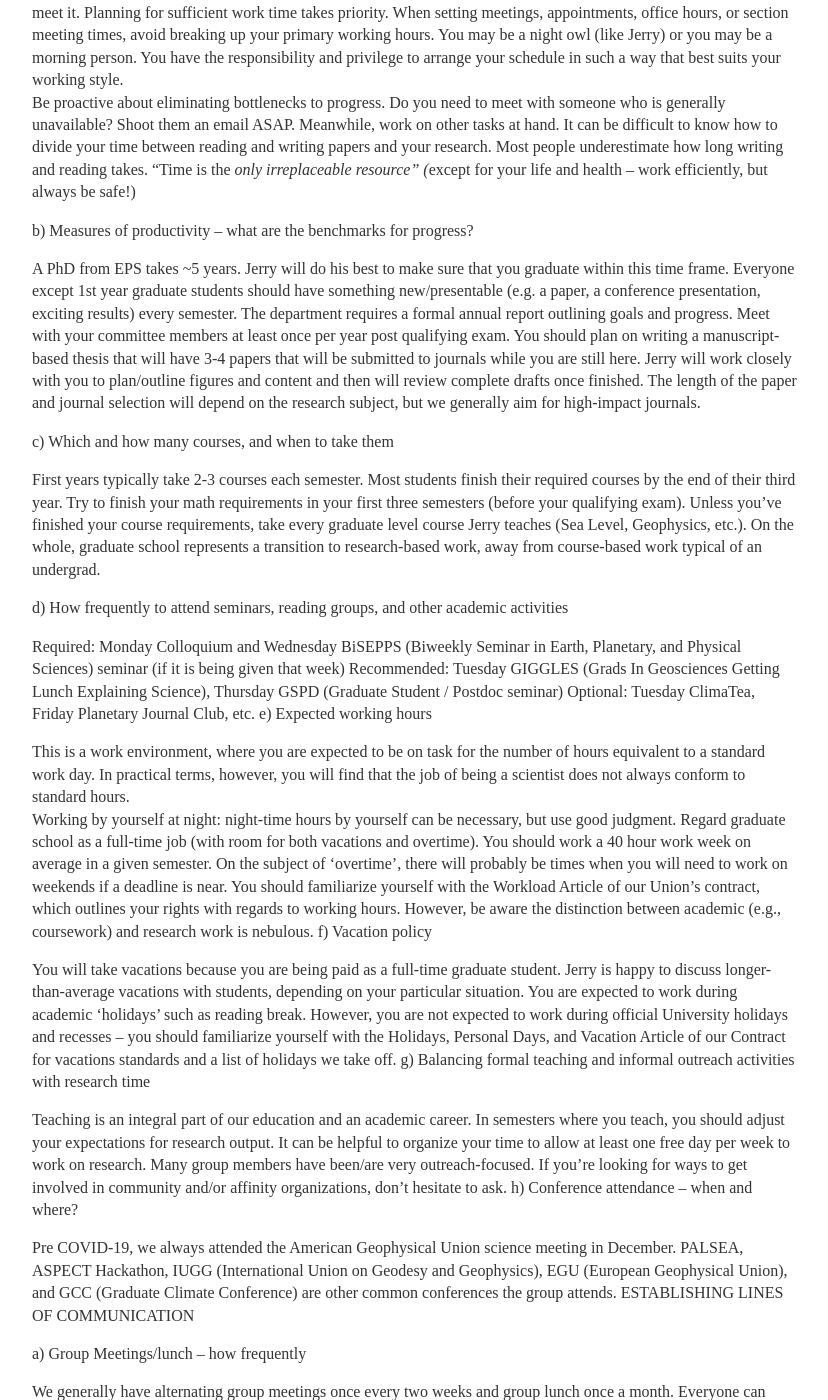
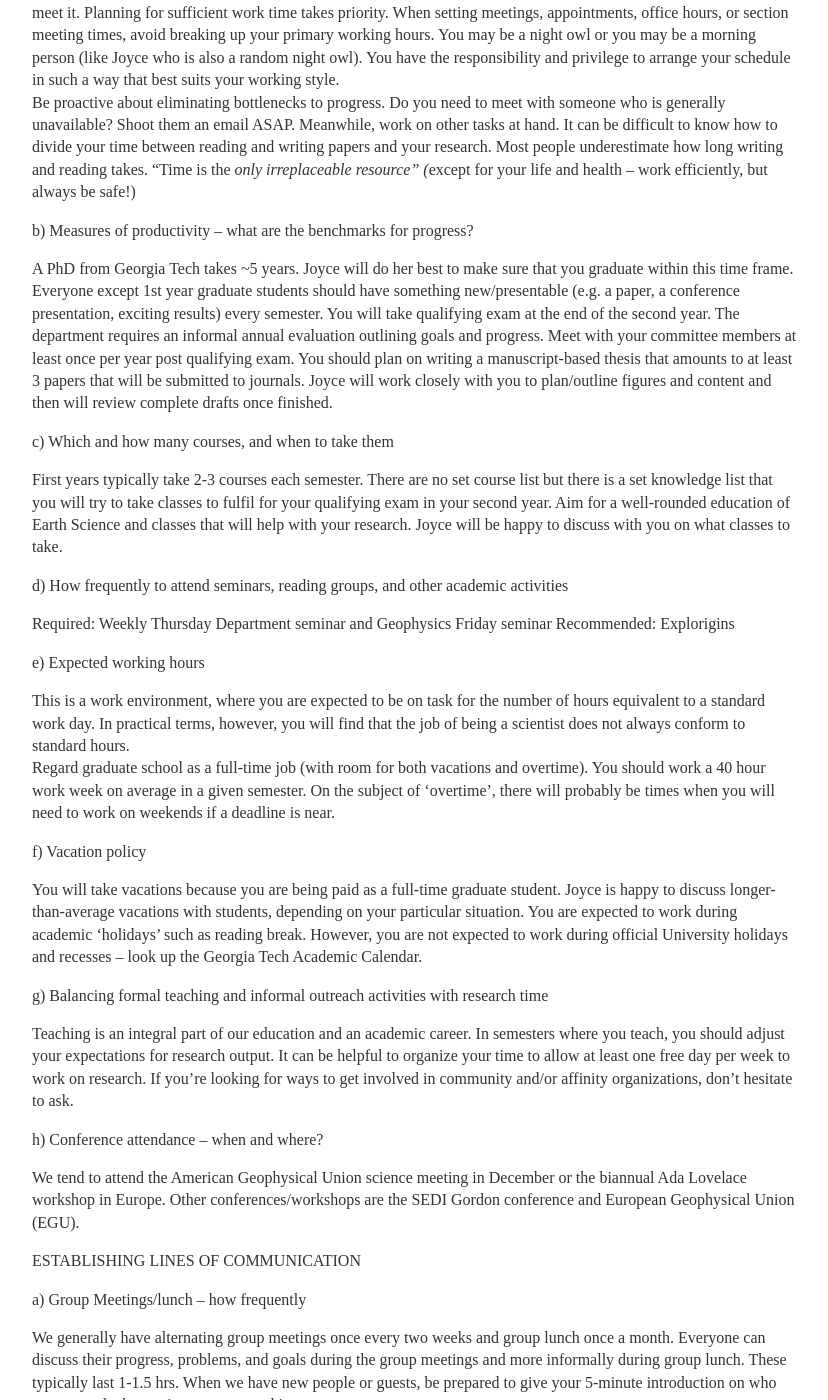
Before and after one commit to joycesim/joycesim.github.io, a Jekyll site: the page built from SimLabExpectations/index.md, in a window 1280 px wide and 1400 px high, scrolled down 386 px. Shown: the whole window, without its empty margins (224-1052 px from the left). Built offline with Jekyll 4.4.1, drawn with Linux system fonts in a browser that asks for light colours; our own code applies the rules of GitHub Pages for plain Markdown files; some of the changed text lies outside the part shown.

Commit message:
Update index.md

```diff
--- a/SimLabExpectations/index.md
+++ b/SimLabExpectations/index.md
@@ -1,59 +1,62 @@
-
 This document gives an idea of what is expected of you as a SimLab student, and what you can expect of Joyce as an advisor.
 Everyone is different and so is their PhD experience.
 This document is meant to be a guide that is accompanied by ongoing conversations between Joyce and yourself/your peers about your progress and goals.
 
-If something is not addressed below, or if you’re not sure about something, ask someone!
+If something is not addressed below, or if you’re not sure about something, please ask!
 
 THE BASICS
 
 a)     The importance of self-motivation and independent initiative
 
 The time commitment to research tends to be one of the most important issues for graduate students and advisors. Set specific goals and timetables for yourself. Working hard is not the same as accomplishing something (work smarter not harder). Make sure you set a goal and adjust your strategy as necessary (e.g., with teaching load, coursework, life!) to meet it.
-Planning for sufficient work time takes priority. When setting meetings, appointments, office hours, or section meeting times, avoid breaking up your primary working hours. You may be a night owl (like Jerry) or you may be a morning person. You have the responsibility and privilege to arrange your schedule in such a way that best suits your working style.
+Planning for sufficient work time takes priority. When setting meetings, appointments, office hours, or section meeting times, avoid breaking up your primary working hours. You may be a night owl or you may be a morning person (like Joyce who is also a random night owl). You have the responsibility and privilege to arrange your schedule in such a way that best suits your working style.
 Be proactive about eliminating bottlenecks to progress. Do you need to meet with someone who is generally unavailable? Shoot them an email ASAP. Meanwhile, work on other tasks at hand.
 It can be difficult to know how to divide your time between reading and writing papers and your research. Most people underestimate how long writing and reading takes.
 “Time is the *only irreplaceable resource” (*except for your life and health – work efficiently, but always be safe!)
 
 b)    Measures of productivity – what are the benchmarks for progress?
 
-A PhD from EPS takes ~5 years.
-Jerry will do his best to make sure that you graduate within this time frame.
+A PhD from Georgia Tech takes ~5 years.
+Joyce will do her best to make sure that you graduate within this time frame.
 Everyone except 1st year graduate students should have something new/presentable (e.g. a paper, a conference presentation, exciting results) every semester.
-The department requires a formal annual report outlining goals and progress.
+You will take qualifying exam at the end of the second year.
+The department requires an informal annual evaluation outlining goals and progress.
 Meet with your committee members at least once per year post qualifying exam.
-You should plan on writing a manuscript-based thesis that will have 3-4 papers that will be submitted to journals while you are still here.
-Jerry will work closely with you to plan/outline figures and content and then will review complete drafts once finished.
-The length of the paper and journal selection will depend on the research subject, but we generally aim for high-impact journals.
+You should plan on writing a manuscript-based thesis that amounts to at least 3 papers that will be submitted to journals.
+Joyce will work closely with you to plan/outline figures and content and then will review complete drafts once finished.
 
 c)     Which and how many courses, and when to take them
 
-First years typically take 2-3 courses each semester. Most students finish their required courses by the end of their third year. Try to finish your math requirements in your first three semesters (before your qualifying exam).
-Unless you’ve finished your course requirements, take every graduate level course Jerry teaches (Sea Level, Geophysics, etc.).
-On the whole, graduate school represents a transition to research-based work, away from course-based work typical of an undergrad.
+First years typically take 2-3 courses each semester.
+There are no set course list but there is a set knowledge list that you will try to take classes to fulfil for your qualifying exam in your second year.
+Aim for a well-rounded education of Earth Science and classes that will help with your research.
+Joyce will be happy to discuss with you on what classes to take.
 
 d)    How frequently to attend seminars, reading groups, and other academic activities
 
-Required: Monday Colloquium and Wednesday BiSEPPS (Biweekly Seminar in Earth, Planetary, and Physical Sciences) seminar (if it is being given that week)
-Recommended: Tuesday GIGGLES (Grads In Geosciences Getting Lunch Explaining Science), Thursday GSPD (Graduate Student / Postdoc seminar)
-Optional: Tuesday ClimaTea, Friday Planetary Journal Club, etc.
+Required: Weekly Thursday Department seminar and Geophysics Friday seminar
+Recommended: Explorigins
+
 e)     Expected working hours
 
 This is a work environment, where you are expected to be on task for the number of hours equivalent to a standard work day. In practical terms, however, you will find that the job of being a scientist does not always conform to standard hours.
-Working by yourself at night: night-time hours by yourself can be necessary, but use good judgment.
-Regard graduate school as a full-time job (with room for both vacations and overtime). You should work a 40 hour work week on average in a given semester. On the subject of ‘overtime’, there will probably be times when you will need to work on weekends if a deadline is near. You should familiarize yourself with the Workload Article of our Union’s contract, which outlines your rights with regards to working hours. However, be aware the distinction between academic (e.g., coursework) and research work is nebulous.
+Regard graduate school as a full-time job (with room for both vacations and overtime). You should work a 40 hour work week on average in a given semester. On the subject of ‘overtime’, there will probably be times when you will need to work on weekends if a deadline is near.
+
 f)     Vacation policy
 
-You will take vacations because you are being paid as a full-time graduate student. Jerry is happy to discuss longer-than-average vacations with students, depending on your particular situation.
-You are expected to work during academic ‘holidays’ such as reading break. However, you are not expected to work during official University holidays and recesses -- you should familiarize yourself with the Holidays, Personal Days, and Vacation Article of our Contract for vacations standards and a list of holidays we take off.
+You will take vacations because you are being paid as a full-time graduate student. Joyce is happy to discuss longer-than-average vacations with students, depending on your particular situation.
+You are expected to work during academic ‘holidays’ such as reading break. However, you are not expected to work during official University holidays and recesses -- look up the Georgia Tech Academic Calendar.
+
 g)    Balancing formal teaching and informal outreach activities with research time
 
 Teaching is an integral part of our education and an academic career. In semesters where you teach, you should adjust your expectations for research output.  It can be helpful to organize your time to allow at least one free day per week to work on research.
-Many group members have been/are very outreach-focused. If you’re looking for ways to get involved in community and/or affinity organizations, don’t hesitate to ask.
+If you’re looking for ways to get involved in community and/or affinity organizations, don’t hesitate to ask.
+
 h)    Conference attendance – when and where?
 
-Pre COVID-19, we always attended the American Geophysical Union science meeting in December.
-PALSEA, ASPECT Hackathon, IUGG (International Union on Geodesy and Geophysics), EGU (European Geophysical Union), and GCC (Graduate Climate Conference) are other common conferences the group attends.
+We tend to attend the American Geophysical Union science meeting in December or the biannual Ada Lovelace workshop in Europe.
+Other conferences/workshops are the SEDI Gordon conference and European Geophysical Union (EGU).
+
 ESTABLISHING LINES OF COMMUNICATION
 
 a)     Group Meetings/lunch – how frequently
@@ -77,8 +80,8 @@ Joyce will try her best to do so as well but if you have something urgent, it is
 
 d)     Emphasize the importance of regular communication (in both directions)
 
-Sometimes, students are unclear what they should be doing early in a project. This is normal. Talk with Jerry, talk with fellow group members.
-Jerry is here to develop overarching ideas and projects with you, and guide you when you run into barriers. Other members of the group are your primary resource if you need focused technical/coding help.
+Sometimes, students are unclear what they should be doing early in a project. This is normal. Talk with Joyce, talk with fellow group members.
+Joyce is here to develop overarching ideas and projects with you, and guide you when you run into barriers. Other members of the group are your primary resource if you need focused technical/coding help.
 In academia, it is important to be open to criticism. Criticism can be a difficult aspect of a PhD; many of the things you will work on become so important to you that it can be hard to maintain perspective. Feel free to talk out edits or critiques with other group members to create a plan of action if you feel overwhelmed.
 Work together to find a common agreement when conflict arises. If you ever need help with a workplace issue, talk to the labmates, but if you need further advocacy, you should reach out to the Contract Enforcement and Education Committee or the EPS Union Stewards.
 
```
Also changed, not shown: other parts of SimLabExpectations/index.md (+1 -1 lines).
